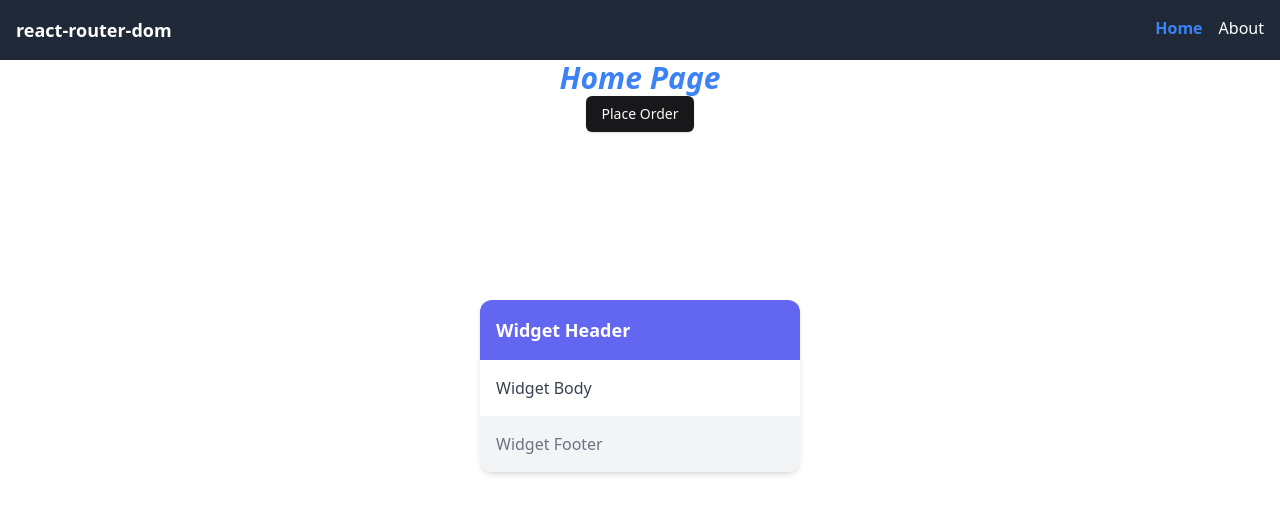
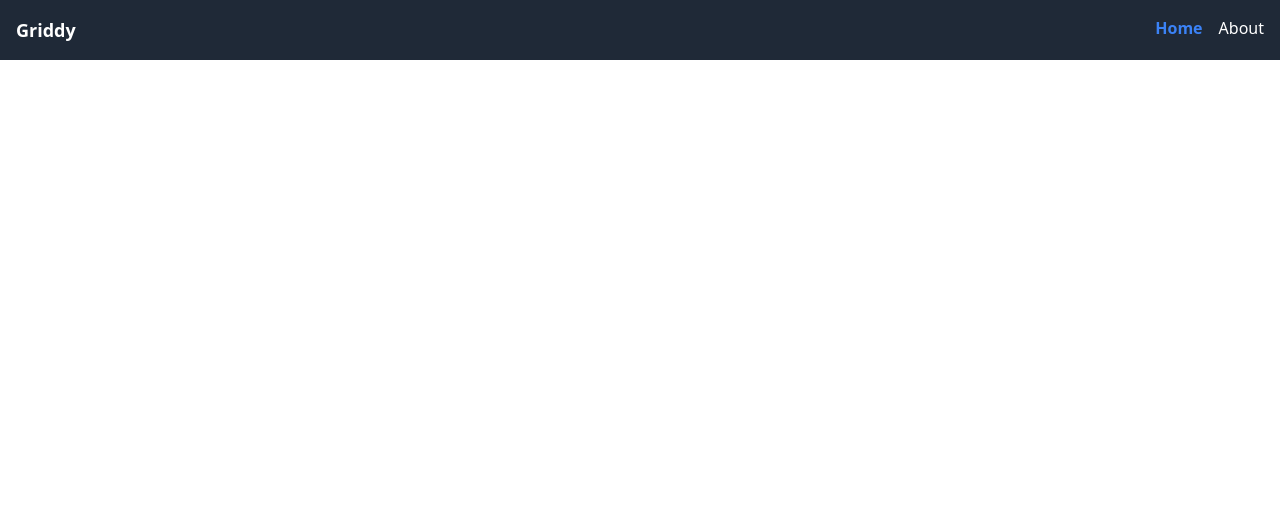
Before and after one commit to newaveio/drag_and_drop, a React (Vite) app: page / in a window 1280 px wide. Shown: the top 514 px of the page. Built offline with nearby package versions, Linux system fonts and the light colour scheme.

Commit message:
Update all files and folders

```diff
--- a/package.json
+++ b/package.json
@@ -13,10 +13,12 @@
     "@radix-ui/react-icons": "^1.3.0",
     "@radix-ui/react-slot": "^1.1.0",
     "@radix-ui/react-switch": "^1.1.1",
+    "@types/react-beautiful-dnd": "^13.1.8",
     "class-variance-authority": "^0.7.0",
     "clsx": "^2.1.1",
     "lucide-react": "^0.447.0",
     "react": "^18.3.1",
+    "react-beautiful-dnd": "^13.1.1",
     "react-dom": "^18.3.1",
     "react-router-dom": "^6.26.2",
     "tailwind-merge": "^2.5.3",
--- a/src/App.css
+++ b/src/App.css
@@ -3,5 +3,4 @@
   flex-direction: column;
   justify-content: flex-start;
   align-items: center;
-  height: 30vh;
 }
--- a/src/App.tsx
+++ b/src/App.tsx
@@ -1,26 +1,24 @@
 import './App.css'
-import Home from "./components/perso/Home";
-import About from "./components/perso/About";
-import { Routes, Route } from "react-router-dom";
 import Navbar from "./components/perso/Navbar";
-import OrderSummary from './components/perso/OrderSummary';
 import YTWidget from './components/widgets/yt-widget';
+import { DragDropContext, Droppable, Draggable, DropResult, DroppableProvided, DraggableProvided } from "react-beautiful-dnd";
+import { useState } from "react";
+
+interface Widget {
+  id: number;
+  content: JSX.Element | null;
+}
 
 function App() {
 
   return (
     <>
-      <div className="Navbar">
+      <div className="mb-6">
         <Navbar></Navbar>
       </div>
       <div className="App">
-        <Routes>
-          <Route path="/" element={<Home />}></Route>
-          <Route path="about" element={<About />}></Route>
-          <Route path="order-summary" element={<OrderSummary/>}></Route>
-        </Routes>
+
       </div>
-        <YTWidget/>
     </>
   );
 }
--- a/src/components/perso/Navbar.tsx
+++ b/src/components/perso/Navbar.tsx
@@ -15,7 +15,7 @@ const Navbar: React.FC = () => {
                     <div
                         className="text-white text-lg font-bold cursor-pointer"
                         onClick={() => navigate("/")}>
-                            react-router-dom
+                            Griddy
                     </div>
                     <div className="space-x-4">
                         <NavLink to="/" className={navLinkStyles}>Home</NavLink>
--- /dev/null
+++ b/src/components/widgets/yt-widget.css
@@ -0,0 +1,74 @@
+.widget-container {
+    margin: 0 auto;
+    background-color: white;
+    border-radius: 0.75rem;
+    box-shadow: 0 4px 6px -1px rgba(0, 0, 0, 0.1), 0 2px 4px -1px rgba(0, 0, 0, 0.06);
+    overflow: hidden;
+    border: 1.5px solid black;
+    position: relative;
+    width: 240px;
+    height: 240px;
+    display: flex;
+    flex-direction: column;
+}
+
+.widget-header {
+    background-color: #9CA3AF;
+    height: 1.6rem;
+    display: flex;
+    align-items: center;
+    padding-left: 0.5rem;
+    padding-right: 0.5rem;
+    position: relative;
+    z-index: 1;
+    border-bottom: 1.5px solid black;
+}
+
+.widget-header h2 {
+    color: white;
+    font-size: 0.875rem;
+    font-weight: bold;
+}
+
+.widget-header img {
+    margin-left: auto;
+    height: 1.4rem;
+    width: 1.4rem;
+    position: absolute;
+    top: 5;
+    right: 0.35rem;
+}
+
+.widget-header img.expand {
+    animation: smallScale 0.8s forwards;
+}
+
+.widget-body, .widget-footer {
+    padding: 1rem;
+}
+
+.widget-body p {
+    color: #4B5563;
+}
+
+.widget-footer {
+    background-color: #F3F4F6;
+    margin-top: auto;
+    padding: 0.1rem;
+}
+
+.widget-footer p {
+    color: #6B7280;
+}
+
+@keyframes smallScale {
+    0% {
+        transform: scale(1);
+    }
+    50% {
+        transform: scale(1.1);
+    }
+    100% {
+        transform: scale(1);
+    }
+}
--- a/src/components/widgets/yt-widget.tsx
+++ b/src/components/widgets/yt-widget.tsx
@@ -1,16 +1,47 @@
-import React, { useEffect, useState } from "react";
+import React, { useState } from "react";
+import expand_icon from "../../assets/maximize.svg";
+import "./yt-widget.css";
 
 const YTWidget: React.FC = () => {
+    const [isHovered, setIsHovered] = useState(false);
+    // const [showText, setShowText] = useState(false);
+
+
+    // useEffect(() => {
+    //     let textTimer: NodeJS.Timeout;
+    //     if (isHovered) {
+    //         setShowText(true);
+    //         textTimer = setTimeout(() => {
+    //             setShowText(false);
+    //         }, 2000);
+    //     } else {
+    //         setShowText(false);
+    //     }
+    //     return () => {
+    //         clearTimeout(textTimer);
+    //     }
+    // }, [isHovered]);
+
     return (
-        <div className="max-w-xs mx-auto bg-white rounded-xl shadow-md overflow-hidden">
-            <div className="bg-indigo-500 p-4">
-                <h2 className="text-white text-lg font-semibold">Widget Header</h2>
+        <div
+            className="widget-container"
+            onMouseEnter={() => setIsHovered(true)}
+            onMouseLeave={() => setIsHovered(false)}
+        >
+            <div className="widget-header">
+                <div className="flex-1">
+                    <h2>Youtube</h2>
+                </div>
+                <div className="flex items-center">
+                    {/* {showText && <span className="expand-text">Expand Widget</span>} */}
+                    <img src={expand_icon} alt="expand-icon" className={isHovered ? "expand" : ""} />
+                </div>
             </div>
-            <div className="p-4">
-                <p className="text-gray-700">Widget Body</p>
+            <div className="widget-body">
+                <p>Widget Body</p>
             </div>
-            <div className="bg-gray-100 p-4">
-                <p className="text-gray-500">Widget Footer</p>
+            <div className="widget-footer">
+                <p>Widget Footer</p>
             </div>
         </div>
     )
```
Also changed, not shown: src/assets/maximize.svg (added), 1 other file (tests, documents, lock files or other folders).
